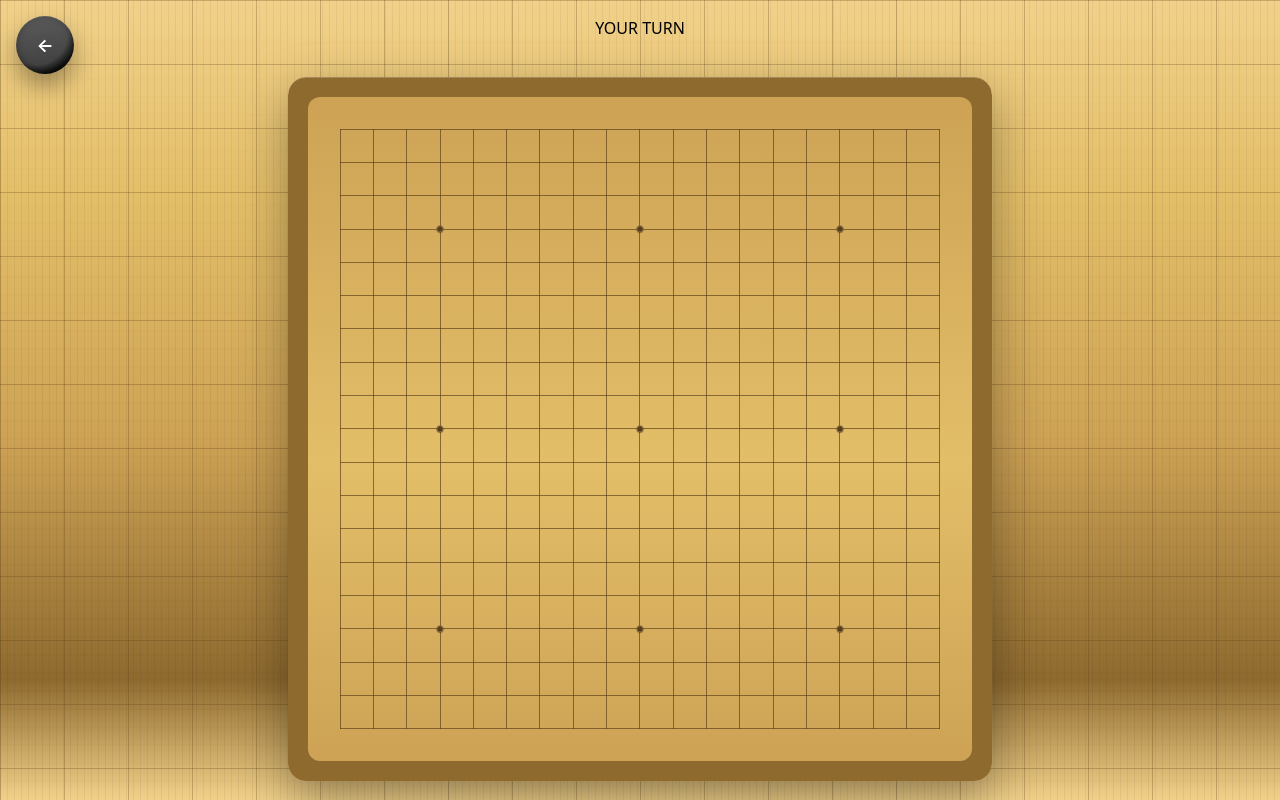
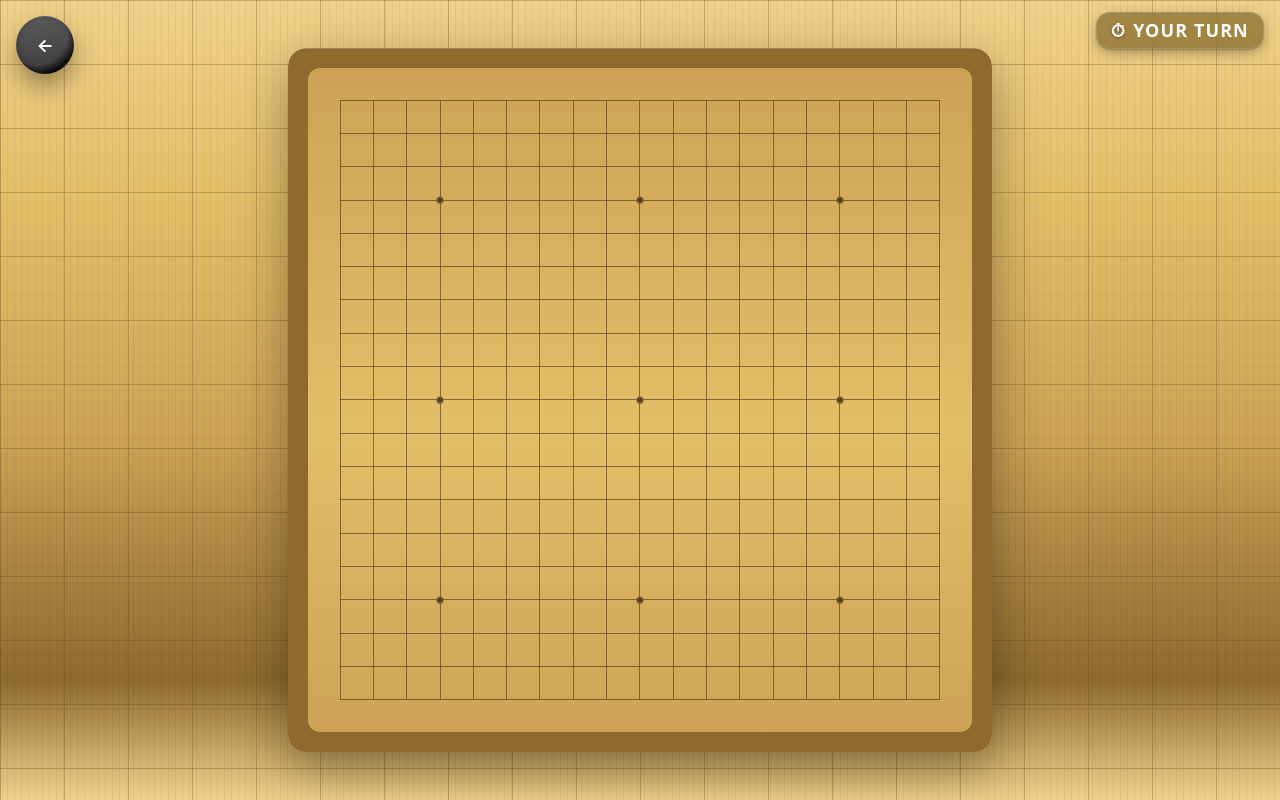
Before and after one commit to ThibaultNGUYEN26/gomoku, a React (Vite) app: page / in a window 1280 px wide. Both pictures are taken after a click on the button "PLAY". Built offline with nearby package versions, Linux system fonts and the light colour scheme.

Commit message:
Add bot-timer styles to App.css

```diff
--- a/src/App.css
+++ b/src/App.css
@@ -380,6 +380,32 @@ body {
   place-items: center;
 }
 
+.bot-timer {
+  position: absolute;
+  top: 12px;
+  right: 16px;
+  padding: .55rem .95rem;
+  font: 600 clamp(14px, 1.6vw, 18px)/1.1 system-ui, -apple-system, Segoe UI, Roboto, sans-serif;
+  letter-spacing: .06em;
+  border-radius: 14px;
+  background: rgba(0,0,0,.35);
+  color: #fff;
+  backdrop-filter: blur(6px) saturate(140%);
+  box-shadow:
+    0 1px 2px -1px rgba(0,0,0,.5),
+    0 4px 14px -2px rgba(0,0,0,.4),
+    0 0 0 1px rgba(255,255,255,.12) inset;
+  pointer-events: none;
+  user-select: none;
+  z-index: 50;
+}
+
+.bot-timer::before {
+  content: "⏱";
+  margin-right: .45rem;
+  filter: drop-shadow(0 1px 1px rgba(0,0,0,.4));
+}
+
 .board-wrap {
   --board-pad: 20px;
   --grid-gap: 32px;
```
